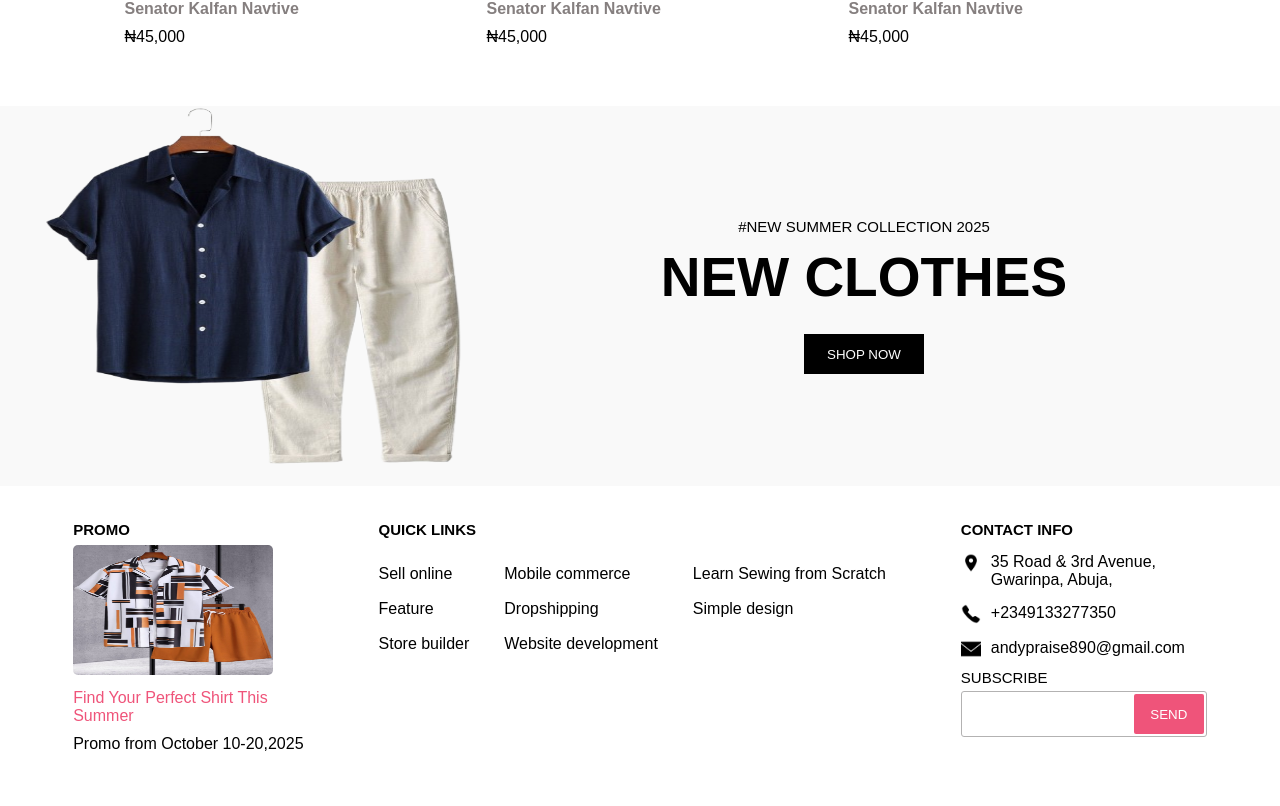
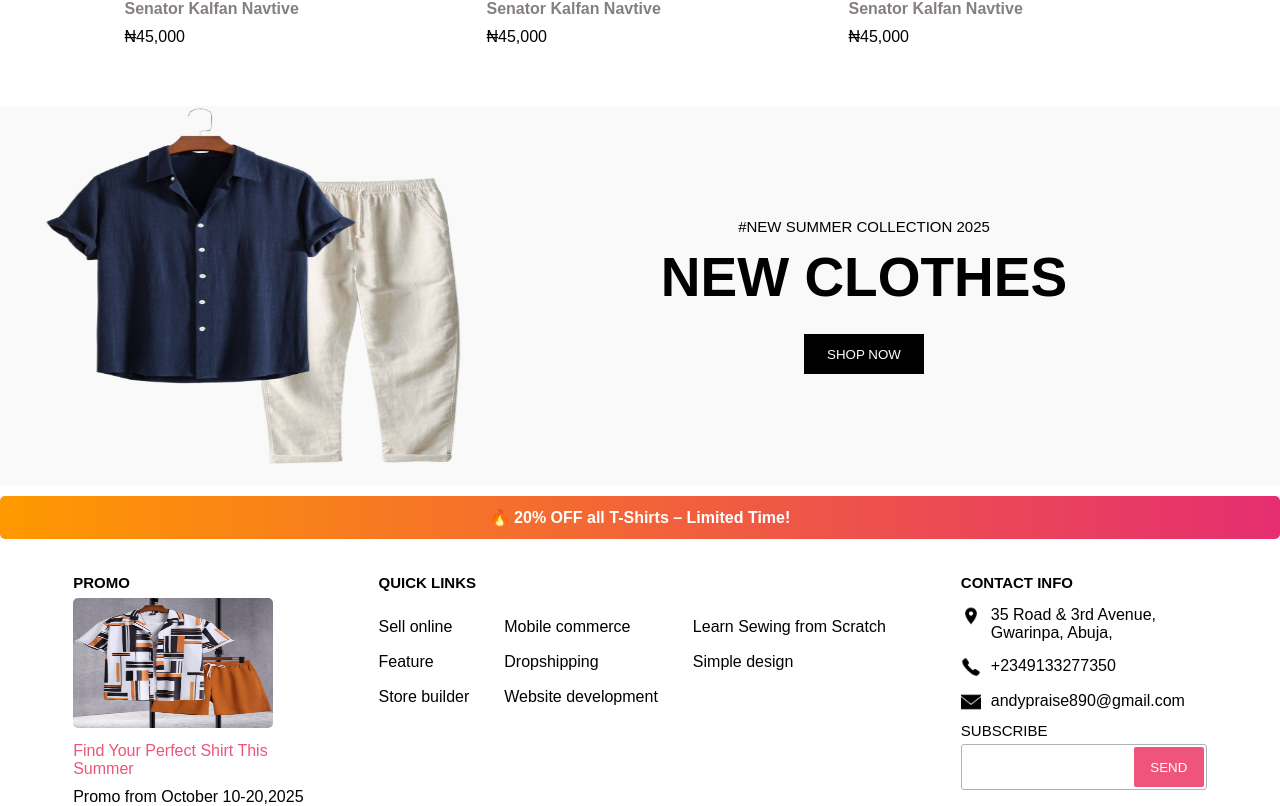
Before and after one commit to Andypraise/cloth-store, a React (Vite) app: page / in a window 1280 px wide. Shown: the part 3064-3870 px from the top of the page. Before the commit the page ends 3817 px from the top, so only its background shows below. Built offline with nearby package versions, Linux system fonts and the light colour scheme.

Commit message:
another commit

```diff
--- a/src/components/Footer/Footer.jsx
+++ b/src/components/Footer/Footer.jsx
@@ -4,9 +4,11 @@ import footerImage from "../../assets/image3.png";
 import locateImage from "../../assets/image15.png";
 import mailImage from "../../assets/image12.png";
 import phoneImage from "../../assets/image14.png";
+import FooterAds from "./FooterAds";
 function Footer() {
   return (
     <div>
+       <FooterAds />
       <div className="footer-link">
         <div className="footer-img">
           <h4>PROMO</h4>
--- /dev/null
+++ b/src/components/Footer/FooterAds.css
@@ -0,0 +1,16 @@
+.footer-ads {
+  background: linear-gradient(90deg, #ff9900, #e52e71);
+  color: #fff;
+  text-align: center;
+  padding: 12px 0;
+  font-size: 16px;
+  font-weight: bold;
+  border-radius: 5px;
+  margin: 10px 0 0 0;
+  animation: fade 0.5s ease-in-out;
+}
+
+@keyframes fade {
+  from { opacity: 0; }
+  to { opacity: 1; }
+}
--- /dev/null
+++ b/src/components/Footer/FooterAds.jsx
@@ -0,0 +1,28 @@
+import React, { useState, useEffect } from "react";
+import "./FooterAds.css";
+
+const footerAds = [
+  { id: 1, text: "🎁 Get ₦5,000 Amazon Card when you shop today!" },
+  { id: 2, text: "🔥 20% OFF all T-Shirts – Limited Time!" },
+  { id: 3, text: "💥 Free Shipping on Orders Above ₦10,000!" }
+];
+
+function FooterAds() {
+  const [currentAd, setCurrentAd] = useState(0);
+
+  useEffect(() => {
+    const interval = setInterval(() => {
+      setCurrentAd((prev) => (prev + 1) % footerAds.length);
+    }, 4000); // Change ad every 4 seconds
+
+    return () => clearInterval(interval);
+  }, []);
+
+  return (
+    <div className="footer-ads">
+      <p>{footerAds[currentAd].text}</p>
+    </div>
+  );
+}
+
+export default FooterAds;
--- a/src/components/PromoBanner/PromoBanner.css
+++ b/src/components/PromoBanner/PromoBanner.css
@@ -8,6 +8,7 @@
   border-radius: 5px;
   margin: 10px 0;
   animation: slide 0.5s ease-in-out;
+
 }
 
 @keyframes slide {
```
